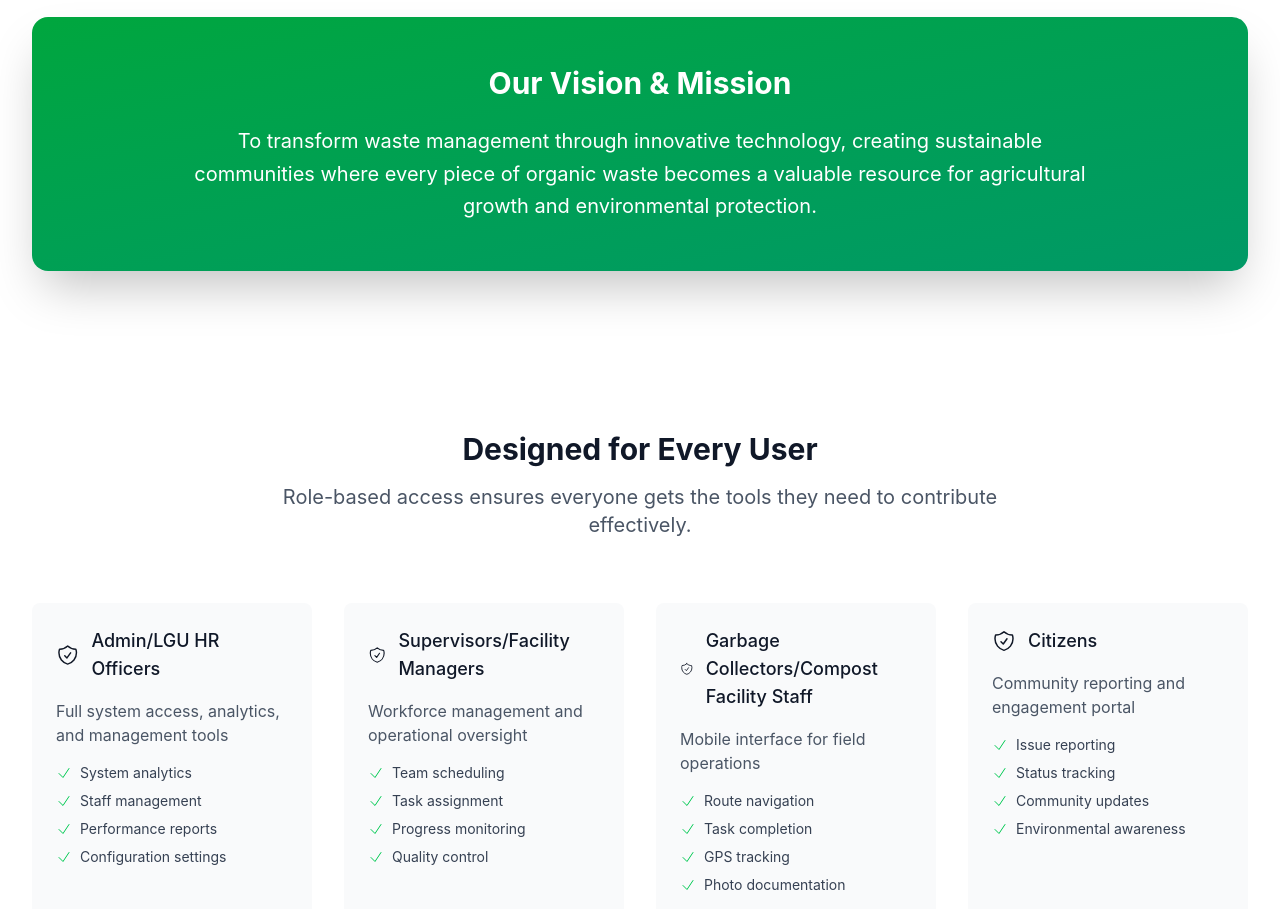
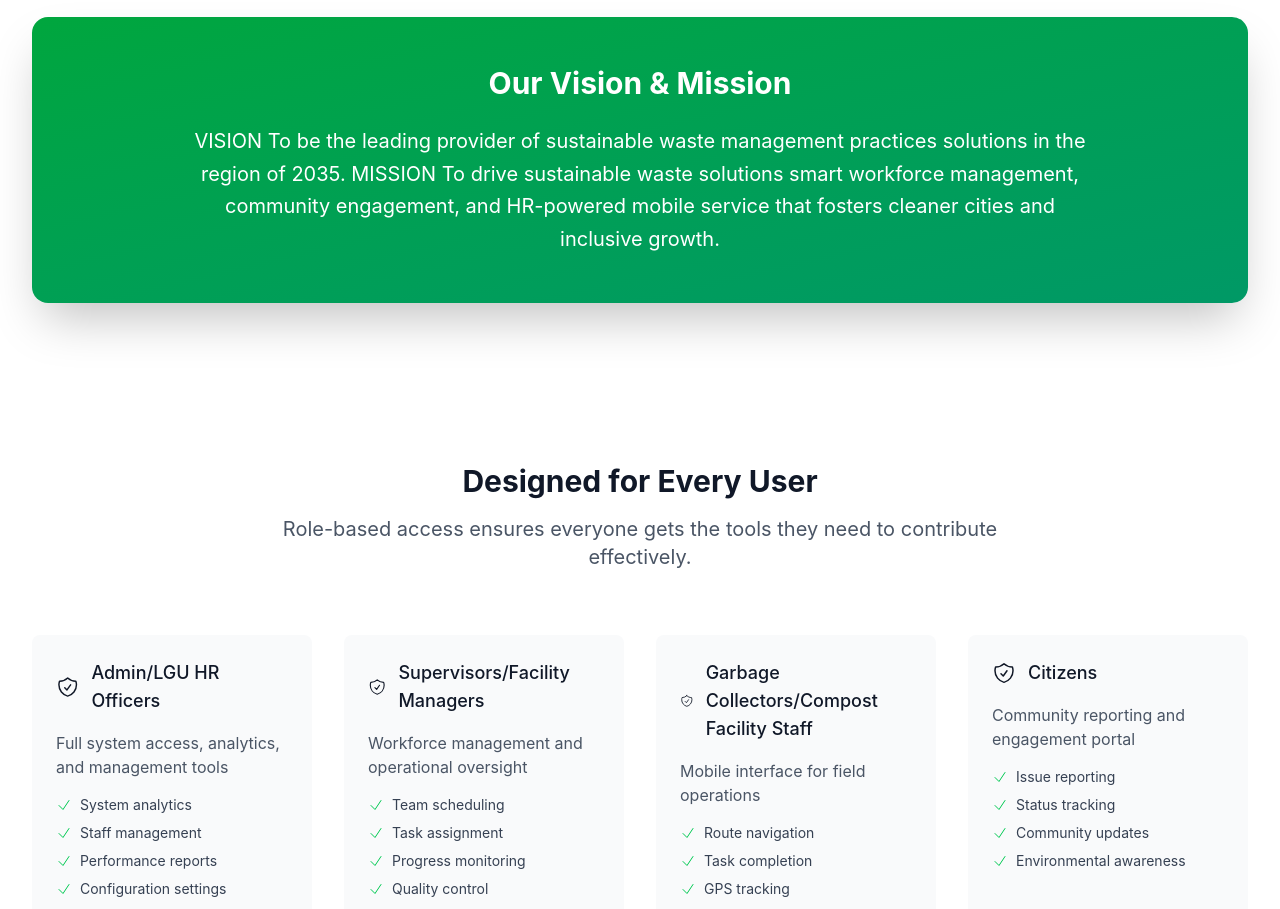
Before and after one commit to darylcommits/Sangbo-berde, a React (Vite) app: page / in a window 1280 px wide. Shown: the part 2500-3409 px from the top of the page. Built offline with nearby package versions, Linux system fonts and the light colour scheme.

Commit message:
Update AboutSection.jsx

```diff
--- a/src/components/landing/AboutSection.jsx
+++ b/src/components/landing/AboutSection.jsx
@@ -163,9 +163,11 @@ const AboutSection = () => {
           >
             <h3 className="text-3xl font-bold mb-6">Our Vision & Mission</h3>
             <p className="text-xl max-w-4xl mx-auto leading-relaxed">
-              To transform waste management through innovative technology, creating sustainable
-              communities where every piece of organic waste becomes a valuable resource for
-              agricultural growth and environmental protection.
+            VISION
+To be the leading provider of sustainable waste management practices solutions in the region of 2035.
+
+MISSION
+To drive sustainable waste solutions smart workforce management, community engagement, and HR-powered mobile service that fosters cleaner cities and inclusive growth.
             </p>
           </div>
         </div>
```
